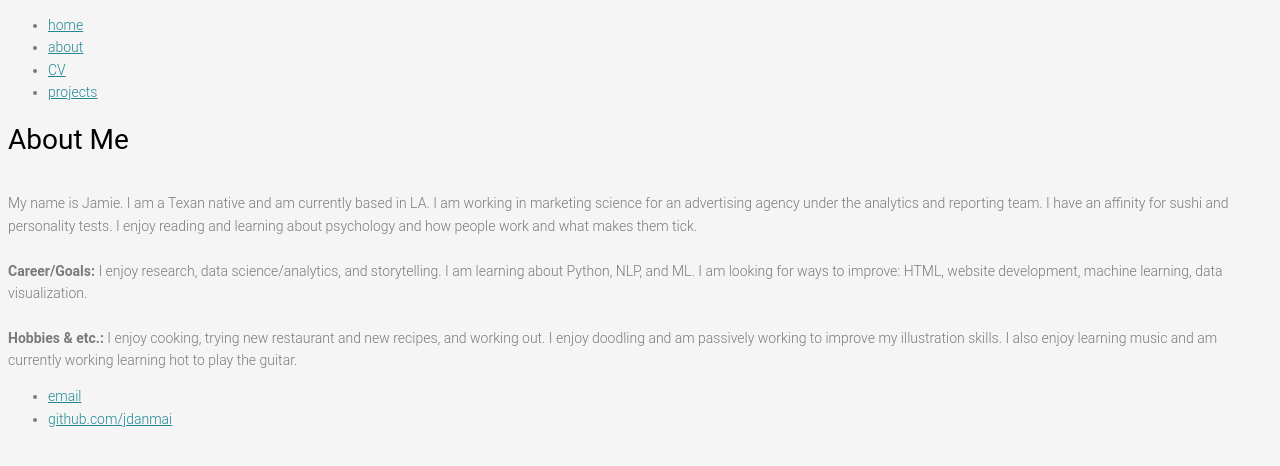
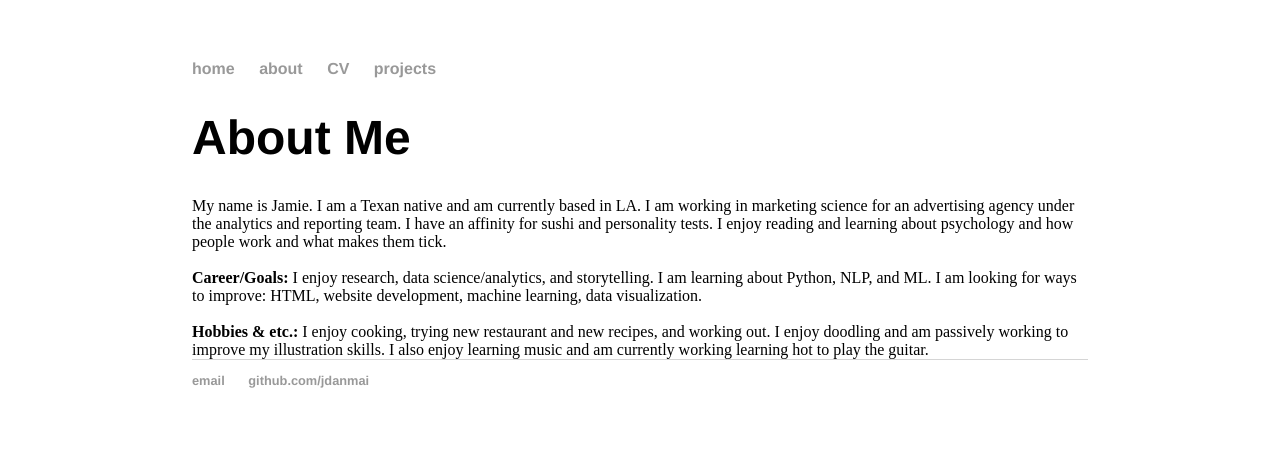
Before and after one commit to jdanmai/jdanmai.github.io, a Jekyll site: the page about.html, which Jekyll copies as it is, in a window 1280 px wide. Shown: the top 466 px of the page. Built offline with Jekyll 4.4.1, drawn with Linux system fonts in a browser that asks for light colours.

Commit message:
Update about.html

```diff
--- a/about.html
+++ b/about.html
@@ -3,7 +3,7 @@
 	<head>
 		<title>projects</title>
 		<!-- link to main stylesheet -->
-		<link rel="stylesheet" type="text/css" href="/css/style.css">
+		<link rel="stylesheet" type="text/css" href="/css/main.css">
 	</head>
 	<body>
 		<nav>
```
